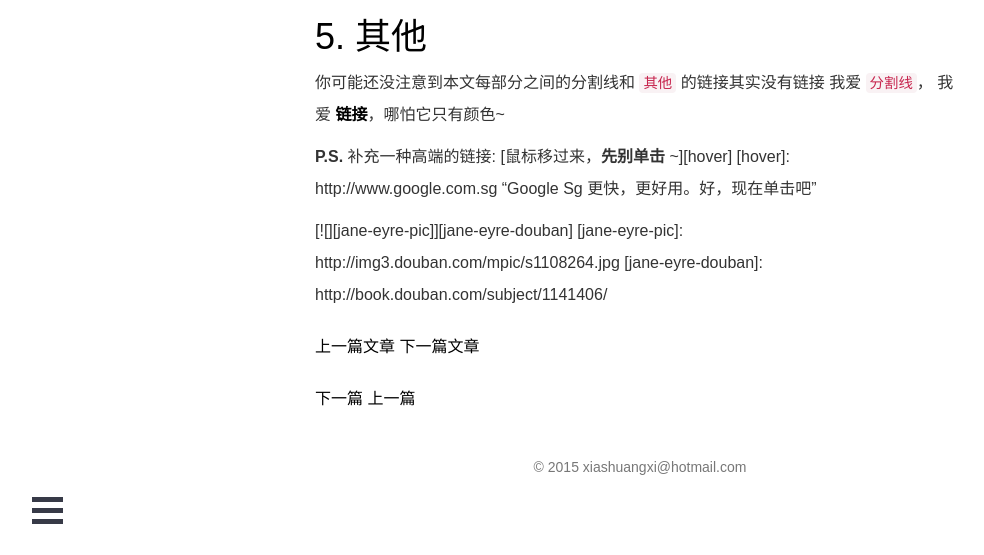
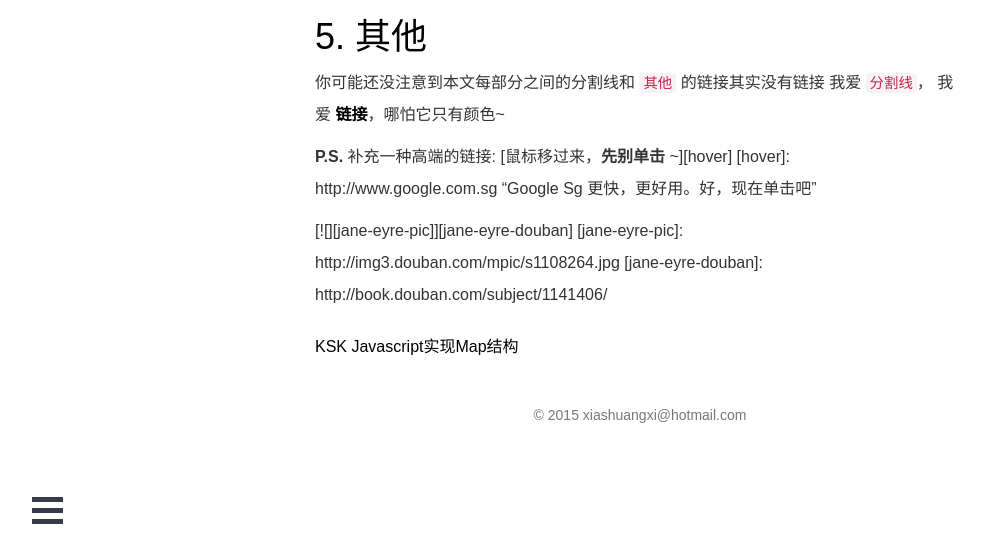
Before and after one commit to jinchangle/xiashuangxi.github.io, a Jekyll site: the page built from _posts/2015-05-15-start.md, in a window 1280 px wide and 900 px high, scrolled down 1462 px, cut to the strip 345-900 px from the top of the window. Shown: the whole strip, without its empty margins (0-984 px from the left). Built offline with Jekyll 4.4.1, drawn with Linux system fonts in a browser that asks for light colours; nearby versions of some CDN libraries; comment, search, counter and statistics services are not loaded.

Commit message:
Update post.html

```diff
--- a/_layouts/post.html
+++ b/_layouts/post.html
@@ -15,12 +15,8 @@
         {{ content }}
     </div>
     <div class="lead">
-        {% if page.previous %}<a href = '{{page.previous.url}}'>上一篇文章</a>{% endif %}
-        {% if page.next %}<a href = '{{page.next.url}}'>下一篇文章</a>{% endif %}
-    </div>
-    <div class="lead">
-        <a href = '{{paginator.next_page_path }}'>下一篇</a>
-        <a href = '{{paginator.previous_page_path}}'>上一篇</a>
+        {% if page.previous %}<a href = '{{page.previous.url}}'>{{page.previous.title}}</a>{% endif %}
+        {% if page.next %}<a href = '{{page.next.url}}'>{{page.next.title}}</a>{% endif %}
     </div>
 </div>
 <div class="container " >
```
